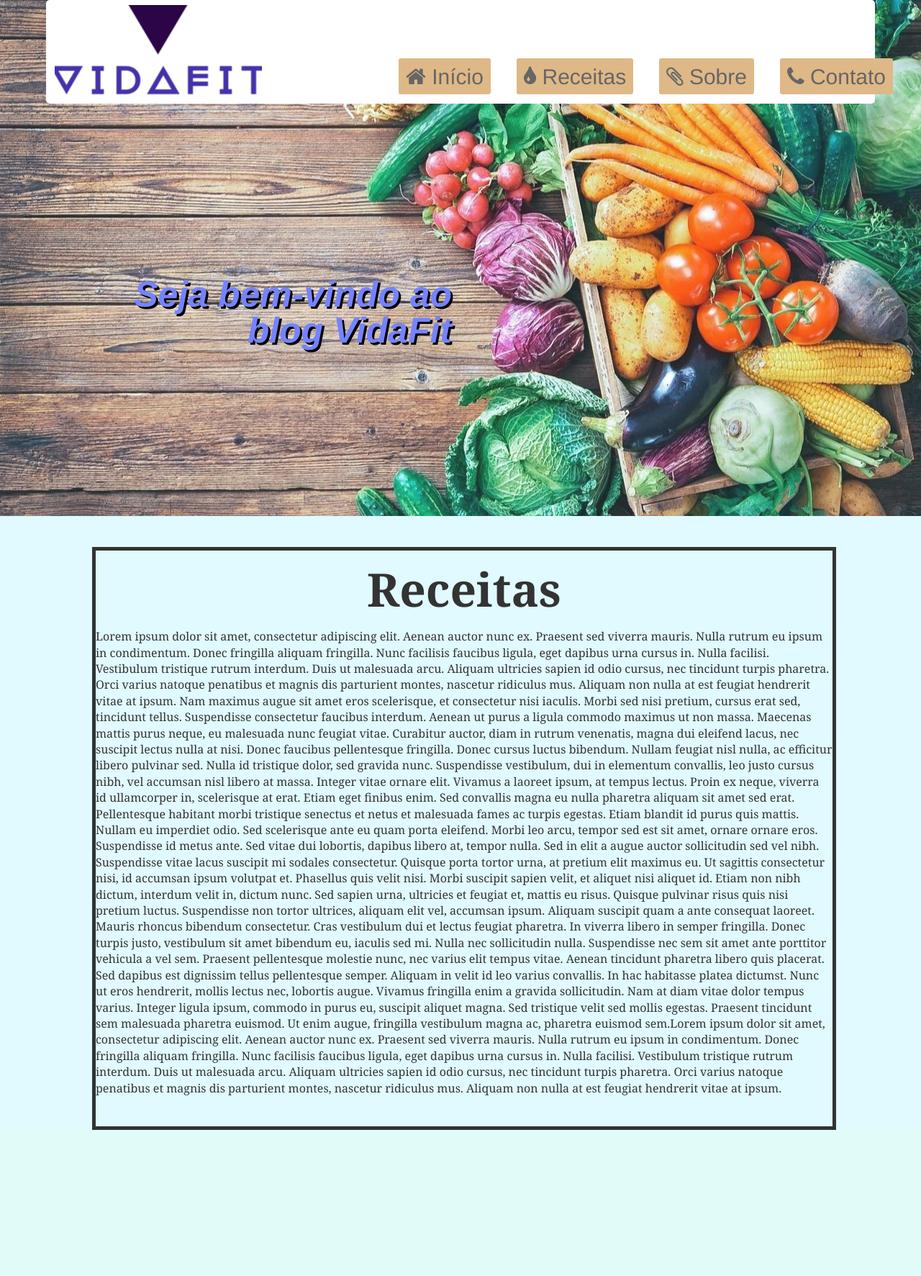
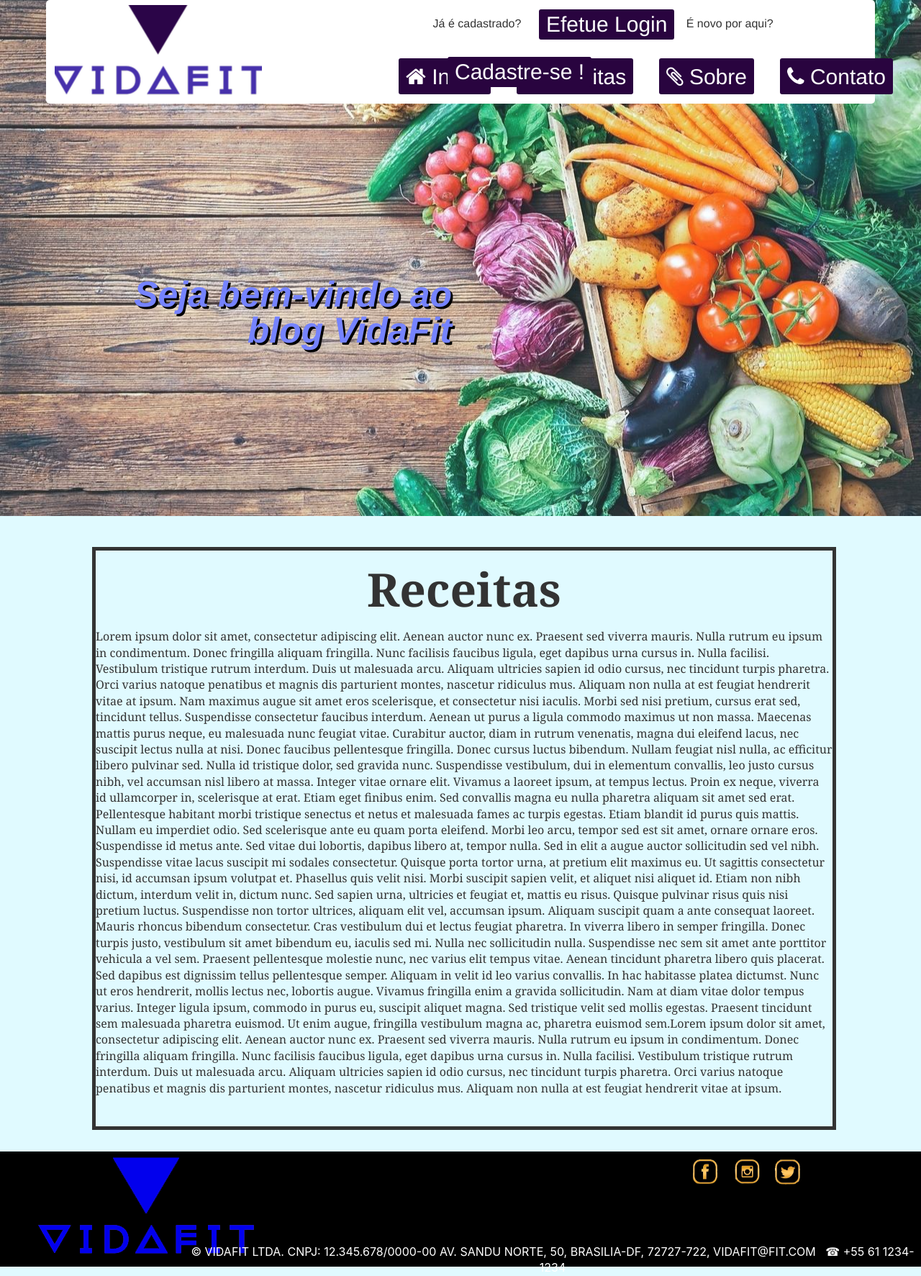
Before and after one commit to GabrielMarianosf/VidaFit, a PHP site: page / in a window 1280 px wide. Shown: the whole page at 72% size. Before the commit the page ends 1570 px from the top, so only its background shows below. Run offline with PHP 8.4, Linux system fonts and the light colour scheme; some libraries are stand-ins or nearby versions.

Commit message:
Adicionado Modal

```diff
--- a/Viewer/css/style.css
+++ b/Viewer/css/style.css
@@ -24,13 +24,97 @@ body {
     height: 50%;
 }
 
-.menu a {
+.botao {
     border-radius: 3px;
     padding: 10px;
     font-size: 30px;
-    background-color: burlywood;
+    color: white;
+    background-color: rgb(41, 4, 63);
     margin-left: 20px;
     font-family: 'Franklin Gothic Medium', 'Arial Narrow', Arial, sans-serif;
+}
+
+.user-log {
+    position: fixed;
+    z-index: 6;
+    width: 48%;
+    height: 10%;
+    top: 0.1%;
+    left: 47%;
+    font-family: 'Franklin Gothic Medium', 'Arial Narrow', Arial, sans-serif;
+}
+
+.container-modal {
+    position: fixed;
+    top: 0%;
+    left: 0%;
+    z-index: 7;
+    width: 100%;
+    height: 100%;
+    background-color: rgba(0,0,0,.5) ;
+
+    display: none;
+    justify-content: center;
+    align-items: center;
+}
+.container-modal.mostrar {
+    display: flex;
+}
+
+@keyframes an-modal {
+    from{
+        opacity: 0;
+        transform: translate3d(0, -60px, 0);
+
+    }to{
+        opacity: 1;
+        transform: translate3d(0, 0, 0);
+    }
+}
+
+.mostrar .modal-conteudo {
+    animation: an-modal .3s;
+}
+
+.modal-form {
+    background-color: ;
+    position: relative;
+    top: 5%;
+    left: 33%;
+    width: 40%;
+    height: 50%;
+    padding-top: 10px;
+
+}
+.modal-conteudo {
+    font-family: 'Gill Sans', 'Gill Sans MT', Calibri, 'Trebuchet MS', sans-serif;
+    background-color: white;
+    width: 60%;
+    height: 60%;
+    border: 10px solid #988b7a;
+    box-shadow: 0 0 0 15px white ;
+    border-radius: 0.5%;
+    position: relative;
+}
+.modal-conteudo ::placeholder {
+    color: darkgrey;
+}
+
+.fechar-modal {
+    position: absolute;
+    top: -7%;
+    left: 96%;
+    width: 7%;
+    height: 14%;
+
+    border: 10px solid rgb(41, 4, 63);
+    background: rgb(41, 4, 63);
+    box-shadow: 0 0 0 5px black;
+    border-radius: 50%;
+    color: white;
+    font-size: 25px;
+    cursor: pointer;
+    font-weight: bolder;
 }
 
 .img-home {
@@ -94,3 +178,69 @@ body {
     height: 100%;
     border: solid 5px;
 }
+
+.rodape {
+    position: absolute;
+    background-color: black;
+    width: 100%;
+    height: 20%;
+    top: 200%;
+
+}
+
+.txt-rodape p {
+    text-align: center;
+    color: white;
+    text-transform: uppercase;
+    font-family: -apple-system, BlinkMacSystemFont, 'Segoe UI', Roboto, Oxygen, Ubuntu, Cantarell, 'Open Sans', 'Helvetica Neue', sans-serif;
+}
+
+.txt-rodape{
+    position: absolute;
+    width: 80%;
+    height: 30%;
+    top: 70%;
+    left: 20%;
+}
+
+.img-logo2 {
+
+    background-image: url("../img/logo2.png");
+    background-repeat: no-repeat;
+    position: absolute;
+    left: 4%;
+    top: 4%;
+    width: 38%;
+    height: 90%;
+    object-fit: contain;
+}
+
+.redes-sociais{
+    position: absolute;
+    width: 20%;
+    height: 50%;
+    top: 2%;
+    left: 75%;
+}
+
+.redes-sociais img{
+    background-repeat: no-repeat;
+    background-image: ;
+    object-fit: contain;
+
+}
+
+.input {
+    border-style:solid;
+    font-size:16px;
+    padding:7px;
+    border-radius:50px;
+    border-width:2px;
+    background-color:#4a008f;
+    border-color:#31007a;
+    color:#ffffff;
+    box-shadow: 0px 4px 18px 0px rgba(73,0,209,.31);
+    font-weight:normal;
+    font-style:none;
+    outline:none;
+}
--- a/Viewer/js/js.js
+++ b/Viewer/js/js.js
@@ -0,0 +1,13 @@
+
+function iniciaModal(modalID){
+    const modal = document.getElementById(modalID);
+    if(modal){
+    modal.classList.add('mostrar');
+    modal.addEventListener('click', (e) => {
+        console.log(e)
+        if(e.target.id == modalID || e.target.className == 'fechar-modal'){
+            modal.classList.remove('mostrar');
+        }
+    });
+    }
+}
--- a/index.html
+++ b/index.php
@@ -13,26 +13,52 @@
     <meta http-equiv="cache-control" content="no-cache" />
     <meta http-equiv="expires" content="0" />
     <meta http-equiv="expires" content="Tue, 01 Jan 1990 12:00:00 GMT" />
+    <script rel="text/javascript" src="Viewer/js/js.js"></script>
 </head>
 
 <body>
-    <div class="img-home">
-
-    </div>
+    <div class="img-home"></div>
     <div class="txt-img">
         Seja bem-vindo
         ao blog VidaFit
     </div>
     <div class="boxmenu">
-        <div class="img-logo"></div>
-        <div class="menu">
-            <a href="index.html" class="hvr-bounce-to-right"><i class="fa fa-home hvr-icon"></i> Início</a>
-            <a href="Viewer/receitas.html" class="hvr-bounce-to-left"><i class="fa fa-tint hvr-icon"></i> Receitas</a>
-            <a href="Viewer/sobre.html" class="hvr-bounce-to-right"><i class="fa fa-paperclip hvr-icon"></i> Sobre</a>
-            <a href="Viewer/contato.html" class="hvr-bounce-to-left"><i class="fa fa-phone hvr-icon"></i> Contato</a>
+
+    <div class="img-logo"></div>
+    <div class="menu">
+            <a href="index.php" class="hvr-bounce-to-right botao"><i class="fa fa-home hvr-icon"></i> Início</a>
+            <a href="Viewer/receitas.php" class="hvr-bounce-to-left botao"><i class="fa fa-tint hvr-icon"></i> Receitas</a>
+            <a href="Viewer/sobre.php" class="hvr-bounce-to-right botao"><i class="fa fa-paperclip hvr-icon"></i> Sobre</a>
+            <a href="Viewer/contato.php" class="hvr-bounce-to-left botao"><i class="fa fa-phone hvr-icon"></i> Contato</a>
+    </div>
+    <?php
+        session_start();
+        if(isset($_SESSION['logado'])){
+            echo '<div class="user-log"> <button href="" class="hvr-rectangle-out botao">Editar Perfil</button></div>';
+        }else{
+            echo '<div class="user-log">Já é cadastrado? <a id="login" class="hvr-radial-out botao">
+            Efetue Login</a> É novo por aqui? <a href="" class="hvr-shutter-out-vertical botao">Cadastre-se !</a></div>';
+        }
+    ?>
+
+</div>
+        <div id="modal" class="container-modal">
+            <div class="modal-conteudo">
+                <button class="fechar-modal">&KHcy;</button>
+                <h1>Login</h1>
+                <div class="modal-form">
+                <form action="" method="POST">
+                    <input class="input" type="text" placeholder="Digite seu E-mail" style="width: 300px;"/><br/><br/><br/>
+                    <input class="input" type="password" placeholder="Digite sua Senha" style="width: 300px;"/><br/><br/><br/>
+                    <input class="input" type="submit" value="Entrar" style="position: absolute; left: 35%; padding: 15px; cursor: pointer" />
+                </form>
+                </div>
+            </div>
         </div>
-    </div>
-
+        <script>
+            const login = document.getElementById('login');
+            login.addEventListener('click', () => iniciaModal('modal'))
+        </script>
 
     <div class="conteudo">
         <h1>Receitas</h1>
@@ -46,13 +72,23 @@ Proin ex neque, viverra id ullamcorper in, scelerisque at erat. Etiam eget finib
 Quisque porta tortor urna, at pretium elit maximus eu. Ut sagittis consectetur nisi, id accumsan ipsum volutpat et. Phasellus quis velit nisi. Morbi suscipit sapien velit, et aliquet nisi aliquet id. Etiam non nibh dictum, interdum velit in, dictum nunc. Sed sapien urna, ultricies et feugiat et, mattis eu risus. Quisque pulvinar risus quis nisi pretium luctus. Suspendisse non tortor ultrices, aliquam elit vel, accumsan ipsum. Aliquam suscipit quam a ante consequat laoreet. Mauris rhoncus bibendum consectetur. Cras vestibulum dui et lectus feugiat pharetra. In viverra libero in semper fringilla.
 
 Donec turpis justo, vestibulum sit amet bibendum eu, iaculis sed mi. Nulla nec sollicitudin nulla. Suspendisse nec sem sit amet ante porttitor vehicula a vel sem. Praesent pellentesque molestie nunc, nec varius elit tempus vitae. Aenean tincidunt pharetra libero quis placerat. Sed dapibus est dignissim tellus pellentesque semper. Aliquam in velit id leo varius convallis. In hac habitasse platea dictumst. Nunc ut eros hendrerit, mollis lectus nec, lobortis augue. Vivamus fringilla enim a gravida sollicitudin. Nam at diam vitae dolor tempus varius. Integer ligula ipsum, commodo in purus eu, suscipit aliquet magna. Sed tristique velit sed mollis egestas. Praesent tincidunt sem malesuada pharetra euismod. Ut enim augue, fringilla vestibulum magna ac, pharetra euismod sem.Lorem ipsum dolor sit amet, consectetur adipiscing elit. Aenean auctor nunc ex. Praesent sed viverra mauris. Nulla rutrum eu ipsum in condimentum. Donec fringilla aliquam fringilla. Nunc facilisis faucibus ligula, eget dapibus urna cursus in. Nulla facilisi. Vestibulum tristique rutrum interdum. Duis ut malesuada arcu. Aliquam ultricies sapien id odio cursus, nec tincidunt turpis pharetra. Orci varius natoque penatibus et magnis dis parturient montes, nascetur ridiculus mus. Aliquam non nulla at est feugiat hendrerit vitae at ipsum.
-
-
-
     </div>
 
-
-
+    <div class="rodape">
+        <div class="img-logo2"></div>
+        <div class="txt-rodape"><p>&copy; VidaFit ltda. CNPJ: 12.345.678/0000-00 Av. Sandu Norte, 50, Brasilia-DF, 72727-722, vidafit@fit.com &nbsp; &phone; +55 61 1234-1234   </p></div>
+        <div class="redes-sociais">
+            <a href="https:www.facebook.com" target="_blank">
+            <img src="Viewer/img/icon-fb.png" width="40px" height="50px" alt="Facebook">
+            </a>&nbsp;&nbsp;&nbsp;
+            <a href="https:www.instagram.com" target="_blank">
+                <img src="Viewer/img/icon-insta.png" width="35px" height="50px" alt="instagram">
+            </a>&nbsp;&nbsp;&nbsp;
+            <a href="https:twitter.com" target="_blank">
+                <img src="Viewer/img/icon-twitter.png" width="35px" height="50px" alt="twitter">
+            </a>
+        </div>
+    </div>
 </body>
 
 </html>
```
Also changed, not shown: Viewer/contato.html (deleted, +0 -31 lines), Viewer/contato.php (added, +58 -0 lines), Viewer/receitas.html (deleted, +0 -30 lines), Viewer/receitas.php (added, +57 -0 lines), Viewer/sobre.html (deleted, +0 -35 lines), Viewer/sobre.php (added, +62 -0 lines), Viewer/img/icon-fb.png (added), Viewer/img/icon-insta.png (added), Viewer/img/icon-twitter.png (added), Viewer/img/logo2.png (added), Viewer/img/pngtree-luxury-gold-social-media-logos-icons-set-png-image_1762875.jpg (added), Viewer/img/unnamed.jpg (deleted).
